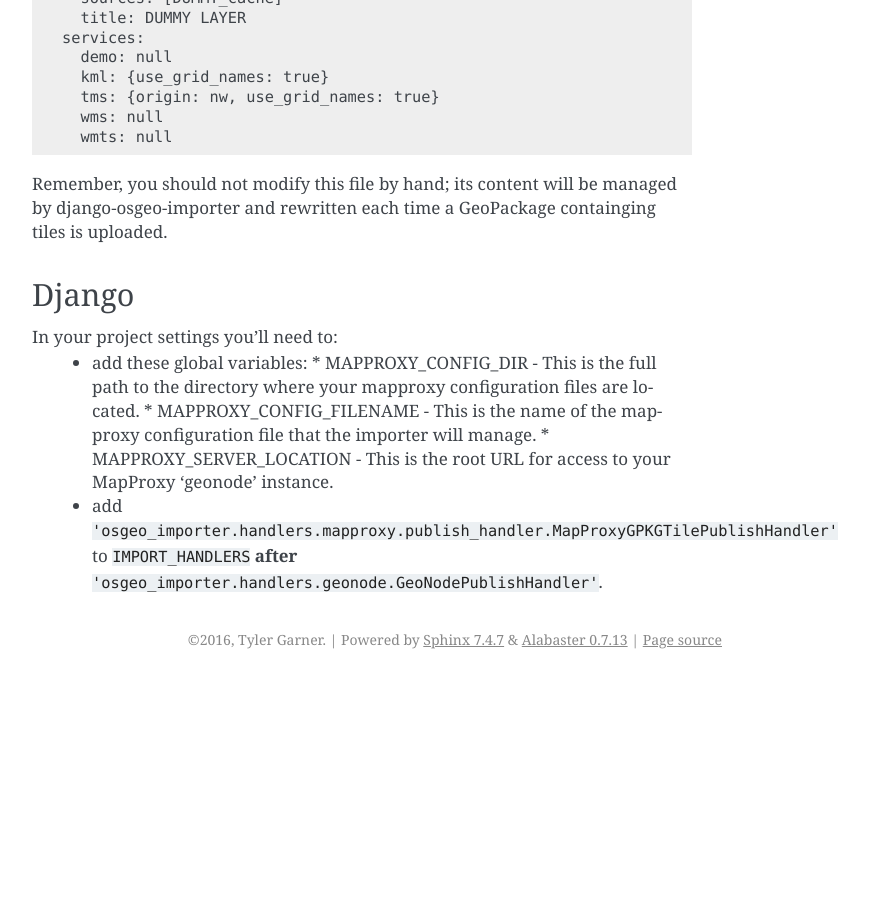
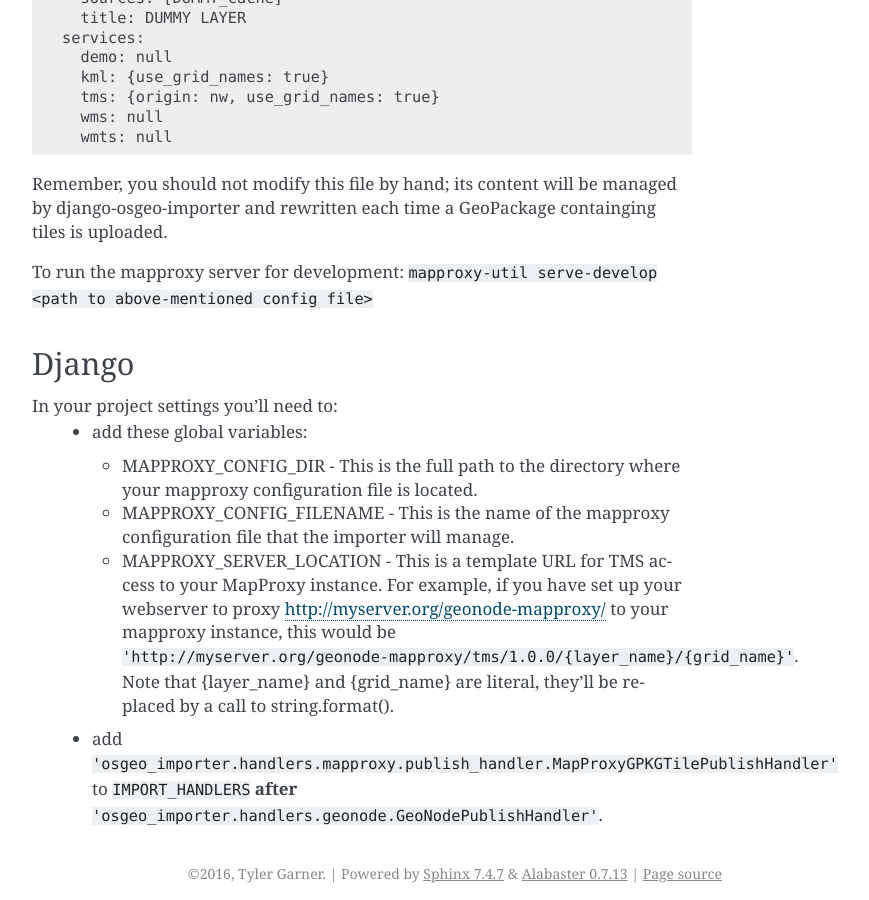
Before and after one commit to GeoNode/django-osgeo-importer, a Sphinx documentation site: the page built from docs/mapproxy_config.rst, in a window 1280 px wide and 900 px high, scrolled down 728 px. Shown: the whole window, without its empty margins (388-1257 px from the left). Built offline with Sphinx 7.4.7, drawn with Linux system fonts in a browser that asks for light colours; before the commit the page ends 1407 px from its top, so only the background shows below that.

Commit message:
Small updates & fixes to docs.

```diff
--- a/docs/mapproxy_config.rst
+++ b/docs/mapproxy_config.rst
@@ -41,13 +41,21 @@
 Remember, you should not modify this file by hand; its content will be managed by django-osgeo-importer and
 rewritten each time a GeoPackage containging tiles is uploaded.
 
+To run the mapproxy server for development:
+``mapproxy-util serve-develop <path to above-mentioned config file>``
+
 Django
 ------
 
 In your project settings you'll need to:
   * add these global variables:
-    * MAPPROXY_CONFIG_DIR - This is the full path to the directory where your mapproxy configuration files are located.
+
+    * MAPPROXY_CONFIG_DIR - This is the full path to the directory where your mapproxy configuration file is located.
     * MAPPROXY_CONFIG_FILENAME - This is the name of the mapproxy configuration file that the importer will manage.
-    * MAPPROXY_SERVER_LOCATION - This is the root URL for access to your MapProxy 'geonode' instance.
+    * MAPPROXY_SERVER_LOCATION - This is a template URL for TMS access to your MapProxy instance.
+      For example, if you have set up your webserver to proxy http://myserver.org/geonode-mapproxy/ to your mapproxy
+      instance, this would be ``'http://myserver.org/geonode-mapproxy/tms/1.0.0/{layer_name}/{grid_name}'``.
+      Note that {layer_name} and {grid_name} are literal, they'll be replaced by a call to string.format().
+
   * add ``'osgeo_importer.handlers.mapproxy.publish_handler.MapProxyGPKGTilePublishHandler'`` to ``IMPORT_HANDLERS``
     **after** ``'osgeo_importer.handlers.geonode.GeoNodePublishHandler'``.
```
Also changed, not shown: docs/developer_notes.rst (+5 -5 lines).
